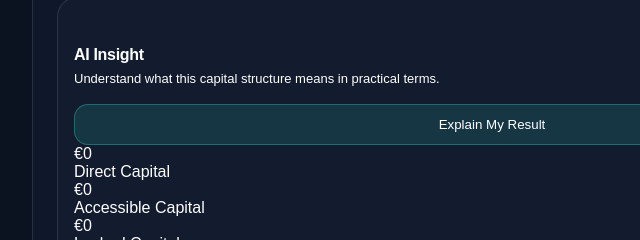
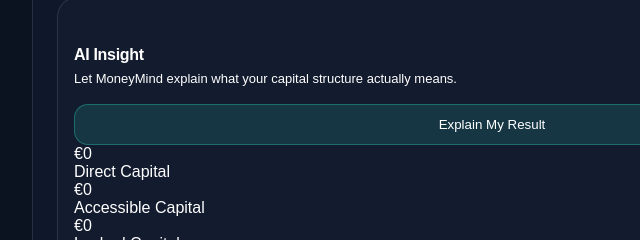
Before and after one commit to PPHaag/moneymind-mvp, a plain HTML site: page tools/capital-map/index.html in a window 1280 px wide. Both pictures are taken after a click on the button "Calculate Capital Map". Shown: the part 795-1035 px from the top of the page, 148-788 px from the left. Drawn offline with Linux system fonts and the light colour scheme.

Commit message:
Update index.html

```diff
--- a/tools/capital-map/index.html
+++ b/tools/capital-map/index.html
@@ -158,7 +158,7 @@
   <div class="mm-aiHeader">
     <div class="mm-aiTitle">AI Insight</div>
     <div class="mm-aiSub">
-      Understand what this capital structure means in practical terms.
+      Let MoneyMind explain what your capital structure actually means.
     </div>
   </div>
 
```
